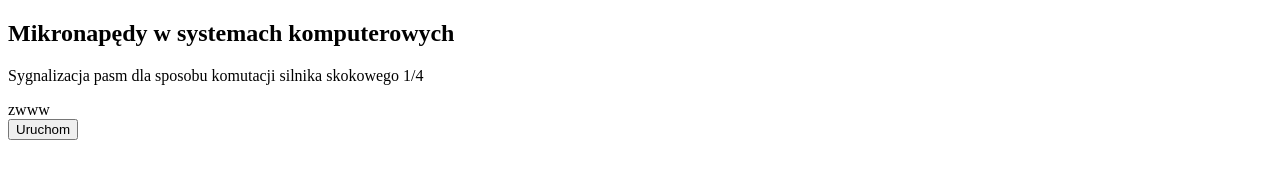
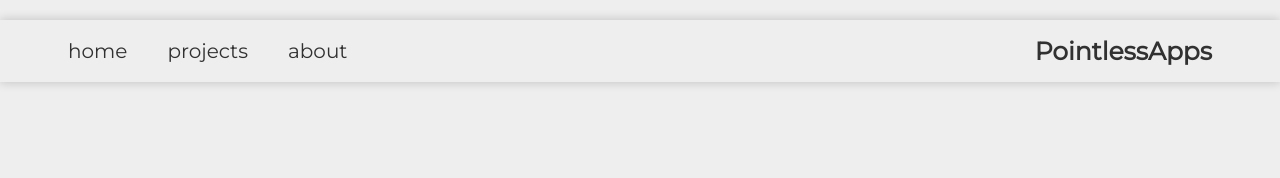
Before and after one commit to pChochura/Pointlessapps, a plain HTML site: page index.html in a window 1280 px wide. Drawn offline with Linux system fonts and the light colour scheme.

Commit message:
Added navbar

```diff
--- a/index.html
+++ b/index.html
@@ -3,17 +3,32 @@
 <head>
     <meta charset="UTF-8">
     <meta name="viewport" content="width=device-width, initial-scale=1.0">
-    <title>Mikronapędy w systemach komputerowych</title>
-    <link href="https://fonts.googleapis.com/css?family=Josefin+Sans&display=swap" rel="stylesheet">
-    <link src="./styles/style.css" rel="stylesheet">
+    <title>PointlessApps</title>
+    <link href="https://fonts.googleapis.com/css?family=Montserrat&display=swap" rel="stylesheet">
+    <link href="./styles/style.css" rel="stylesheet">
     <script defer src="./scripts/script.js"></script>
 </head>
 <body>
-    <div class="card">
-        <h2>Mikronapędy w systemach komputerowych</h2>
-        <p>Sygnalizacja pasm dla sposobu komutacji silnika skokowego 1/4</p>
-        <output type="text" name="sequence" id="sequence">zwww</output>
+    <nav class="navbar">
+        <ul class="navbar-nav">
+            <li class="navbar-item">
+                <a class="navbar-link active" href="#home">home</a>
+            </li>
+            <li class="navbar-item">
+                <a class="navbar-link" href="#projects">projects</a>
+            </li>
+            <li class="navbar-item">
+                <a class="navbar-link" href="#about">about</a>
+            </li>
+            <li class="navbar-item">
+                <a class="navbar-link logo" href="#home">PointlessApps</a>
+            </li>
+        </ul>
+    </nav>
+    <div>
+        <div class="text-home">
+            <h2>PointlessApps</h2>
+        </div>
     </div>
-    <button id="startButton">Uruchom</button>
 </body>
 </html>
--- /dev/null
+++ b/styles/style.scss
@@ -0,0 +1,53 @@
+$textColorPrimary: #313131;
+$textColorPrimaryActive: rgb(80, 10, 80);
+
+body {
+    font-family: Montserrat;
+    margin: 0;
+    padding: 0;
+    background: #eee;
+}
+
+.navbar {
+    width: 100%;
+    position: fixed;
+    background: #eee;
+    box-shadow: 0px 0px 10px rgba(0, 0, 0, 0.2);
+
+    &-nav {
+        list-style: none;
+        display: flex;
+        flex-direction: row;
+        margin: 0;
+        padding: 1em 3em;
+    }
+
+    &-item {
+        margin: 0em 1em;
+        font-size: 20px;
+        transition: 0.3s;
+        align-self: center;
+
+        &:last-child {
+            margin-left: auto;
+        }
+    }
+
+    &-link {
+        text-decoration: none;
+        display: flex;
+
+        &:visited, &:link {
+            color: $textColorPrimary;
+        }
+
+        &:hover, &:active {
+            color: $textColorPrimaryActive;
+        }
+    }
+
+    .logo {
+        font-size: 25px;
+        font-weight: 800;
+    }
+}
```
Also changed, not shown: styles/style.css, 1 other file.
